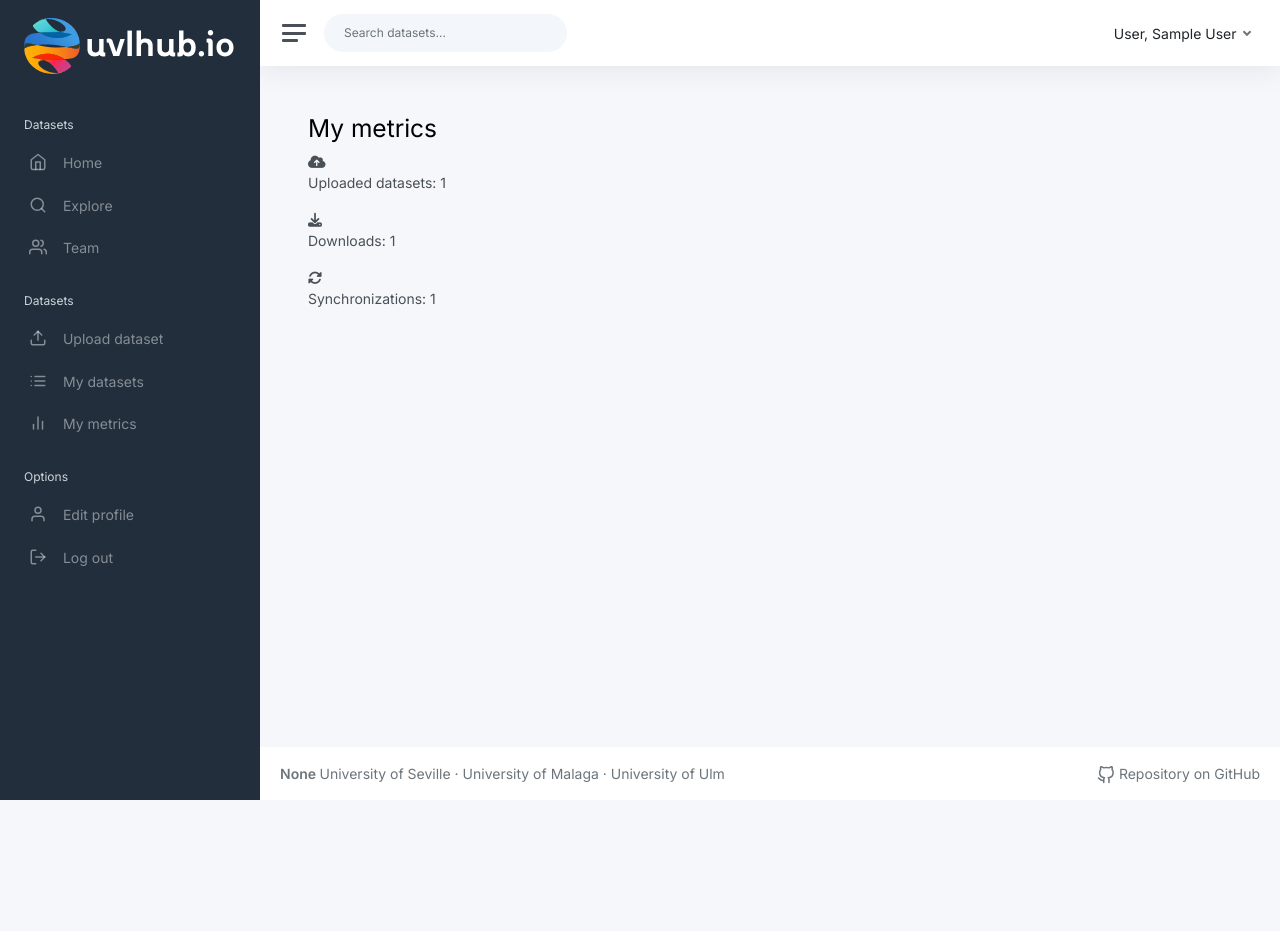
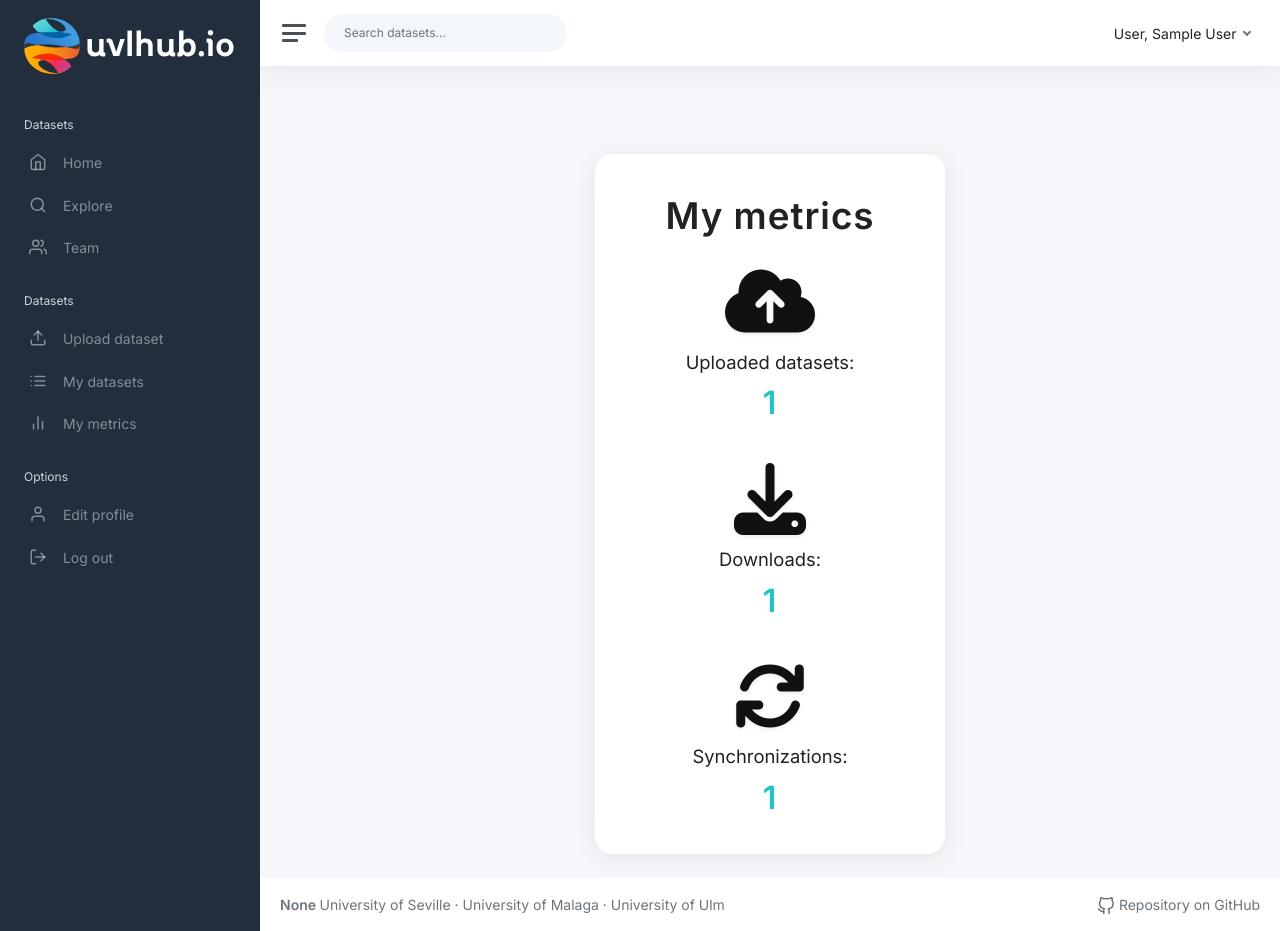
Before and after one commit to EGC-FoodHub/foodhub, a Flask app: page /profile/metrics in a window 1280 px wide. Before the commit the page ends 800 px from the top, so only its background shows below. Run offline with Flask 3, Linux system fonts and the light colour scheme; a user stored in the database is signed in; tables that the repository leaves empty hold one stand-in row (values such as "Sample post"); parts of the project's set-up code (start-up, migrations or seed data) failed here and were passed over; some libraries are stand-ins or nearby versions.

Commit message:
style(metrics): enhance visual appearance of metrics dashboard

```diff
--- a/app/modules/profile/templates/profile/dashboard.html
+++ b/app/modules/profile/templates/profile/dashboard.html
@@ -1,29 +1,76 @@
 {% extends "base_template.html" %}
 {% block content %}
+
+<link rel="stylesheet" href="https://cdnjs.cloudflare.com/ajax/libs/font-awesome/6.4.2/css/all.min.css" crossorigin="anonymous" referrerpolicy="no-referrer" />
+<style>
+  .metrics-container {
+    max-width: 350px;
+    margin: 40px auto 0 auto;
+    background: #fff;
+    border-radius: 18px;
+    box-shadow: 0 4px 24px rgba(0,0,0,0.08);
+    padding: 2.5rem 2rem 2rem 2rem;
+    display: flex;
+    flex-direction: column;
+    align-items: center;
+  }
+  .metrics-title {
+    font-size: 2.3rem;
+    font-weight: 700;
+    color: #222;
+    margin-bottom: 1.7rem;
+    letter-spacing: 1px;
+    text-align: center;
+  }
+  .metric-block {
+    display: flex;
+    flex-direction: column;
+    align-items: center;
+    margin-bottom: 2.2rem;
+  }
+  .metric-block:last-child {
+    margin-bottom: 0;
+  }
+  .metric-icon {
+    font-size: 4.5rem;
+    margin-bottom: 0.5rem;
+    color: #111;
+    filter: drop-shadow(0 2px 2px rgba(0,0,0,0.07));
+  }
+  .metric-label {
+    font-size: 1.15rem;
+    color: #222;
+    margin: 0.2rem 0 0.1rem 0;
+    text-align: center;
+    font-weight: 500;
+  }
+  .metric-value {
+    font-size: 2rem;
+    font-weight: 700;
+    color: #1cc6c6;
+    margin-top: 0.1rem;
+    letter-spacing: 1px;
+    text-align: center;
+    display: inline-block;
+  }
+</style>
 <div class="metrics-container">
   <h2 class="metrics-title">My metrics</h2>
-
-  <div class="metric-item">
-    <i class="fas fa-cloud-upload-alt metric-icon"></i>
-    <p class="metric-label">
-      Uploaded datasets: <span class="metric-value">{{ metrics.uploaded_datasets }}</span>
-    </p>
+  <div class="metric-block">
+    <i class="fa-solid fa-cloud-arrow-up metric-icon"></i>
+    <span class="metric-label">Uploaded datasets:</span>
+    <span class="metric-value">{{ metrics.uploaded_datasets }}</span>
   </div>
-
-  <div class="metric-item">
-    <i class="fas fa-download metric-icon"></i>
-    <p class="metric-label">
-      Downloads: <span class="metric-value">{{ metrics.downloads }}</span>
-    </p>
+  <div class="metric-block">
+    <i class="fa-solid fa-download metric-icon"></i>
+    <span class="metric-label">Downloads:</span>
+    <span class="metric-value">{{ metrics.downloads }}</span>
   </div>
-
-  <div class="metric-item">
-    <i class="fas fa-sync-alt metric-icon"></i>
-    <p class="metric-label">
-      Synchronizations: <span class="metric-value">{{ metrics.synchronizations }}</span>
-    </p>
+  <div class="metric-block">
+    <i class="fa-solid fa-arrows-rotate metric-icon"></i>
+    <span class="metric-label">Synchronizations:</span>
+    <span class="metric-value">{{ metrics.synchronizations }}</span>
   </div>
 </div>
 
-<script src="https://kit.fontawesome.com/a2d9c2c9c3.js" crossorigin="anonymous"></script>
 {% endblock %}
```
